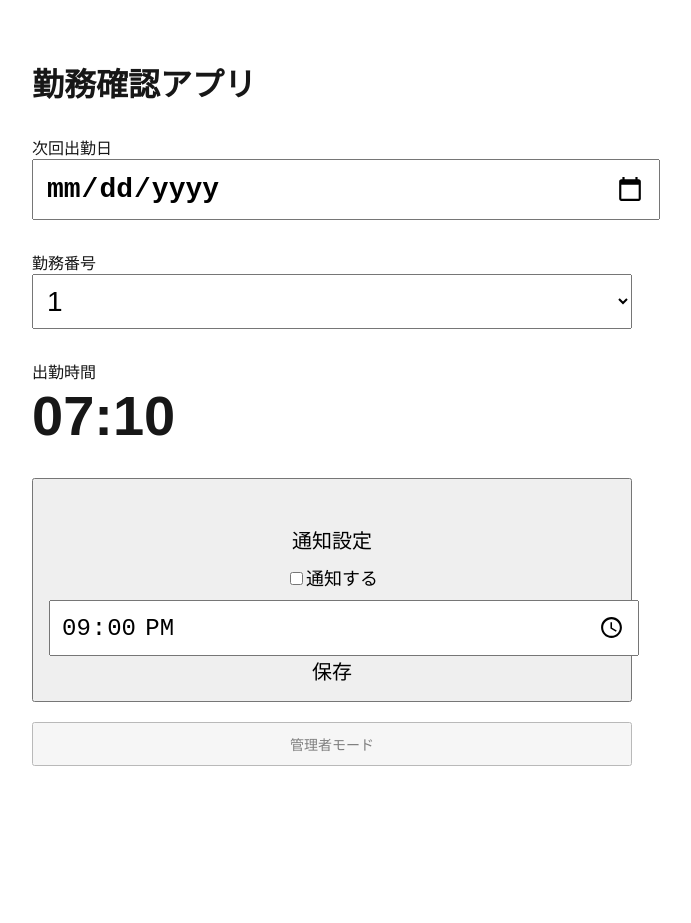
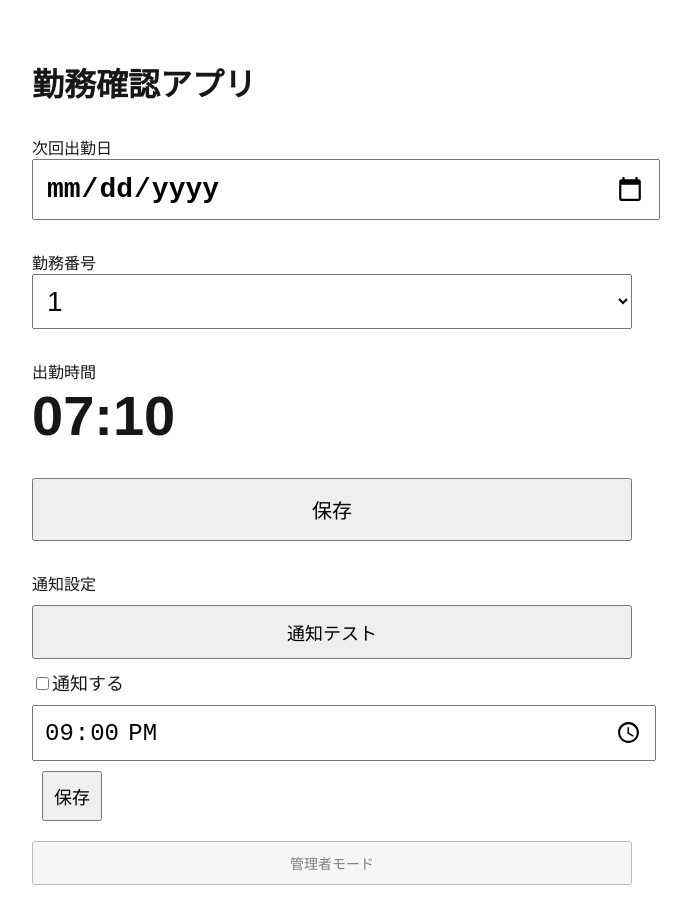
Before and after one commit to ryonqdo-png/kimmu-check-app, a Next.js app: page / in a window 1280 px wide. Shown: the whole page, without its empty margins (308-999 px from the left). Before the commit the page ends 804 px from the top, so only its background shows below. Built offline with nearby package versions, Linux system fonts and the light colour scheme.

Commit message:
fix notification settings

```diff
--- a/app/page.tsx
+++ b/app/page.tsx
@@ -45,8 +45,28 @@ if (savedNotifyTime) setNotifyTime(savedNotifyTime);
 
   const selectedShift = shiftTable.find((item) => item.no === selectedNo);
 
-  const saveAll = () => {
+   const testNotification = async () => {
+  if (!("Notification" in window)) {
+    alert("このブラウザは通知に対応していません");
+    return;
+  }
 
+  let permission = Notification.permission;
+
+  if (permission === "default") {
+    permission = await Notification.requestPermission();
+  }
+
+  if (permission !== "granted") {
+    alert("通知が許可されていません");
+    return;
+  }
+
+  new Notification("勤務確認テスト", {
+    body: `勤務番号: ${selectedNo}`,
+  });
+};
+const saveAll = () => {
   localStorage.setItem("shiftTable", JSON.stringify(shiftTable));
   localStorage.setItem("workDate", workDate);
   localStorage.setItem("selectedNo", selectedNo);
@@ -137,9 +157,22 @@ const importCsv = (event: React.ChangeEvent<HTMLInputElement>) => {
     padding: 15,
     fontSize: 20,
   }}
->
+  >
+保存
+</button>
 <div style={{ marginTop: 30 }}>
   <div>通知設定</div>
+  <button
+  onClick={testNotification}
+  style={{
+    marginTop: 10,
+    width: "100%",
+    padding: 12,
+    fontSize: 18,
+  }}
+  >
+  通知テスト
+</button>
 
   <label style={{ display: "block", marginTop: 10, fontSize: 18 }}>
     <input
@@ -162,23 +195,27 @@ const importCsv = (event: React.ChangeEvent<HTMLInputElement>) => {
     }}
   />
 </div>
+<button
+  onClick={saveAll}
+  style={{
+    marginTop: 10,
+    marginLeft: 10,
+    padding: 10,
+    fontSize: 18,
+  }}
+>
   保存
 </button>
+
 <button
   onClick={() => {
-
     const pass = prompt("管理者パスコードを入力してください");
 
     if (pass === ADMIN_PASSWORD) {
-
       setIsAdmin(true);
-
     } else if (pass !== null) {
-
       alert("パスコードが違います");
-
     }
-
   }}
   style={{
     marginTop: 20,
```
